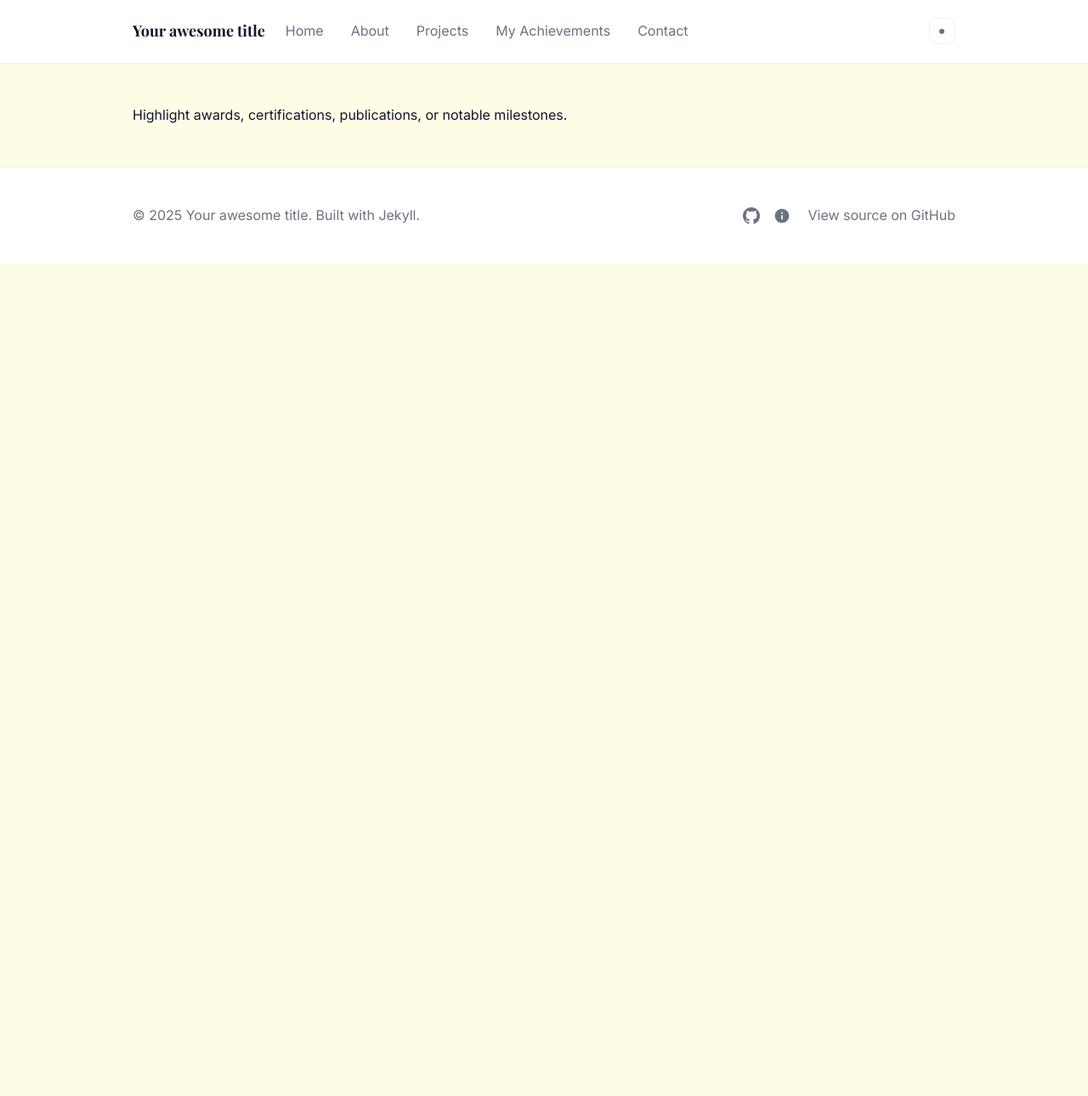
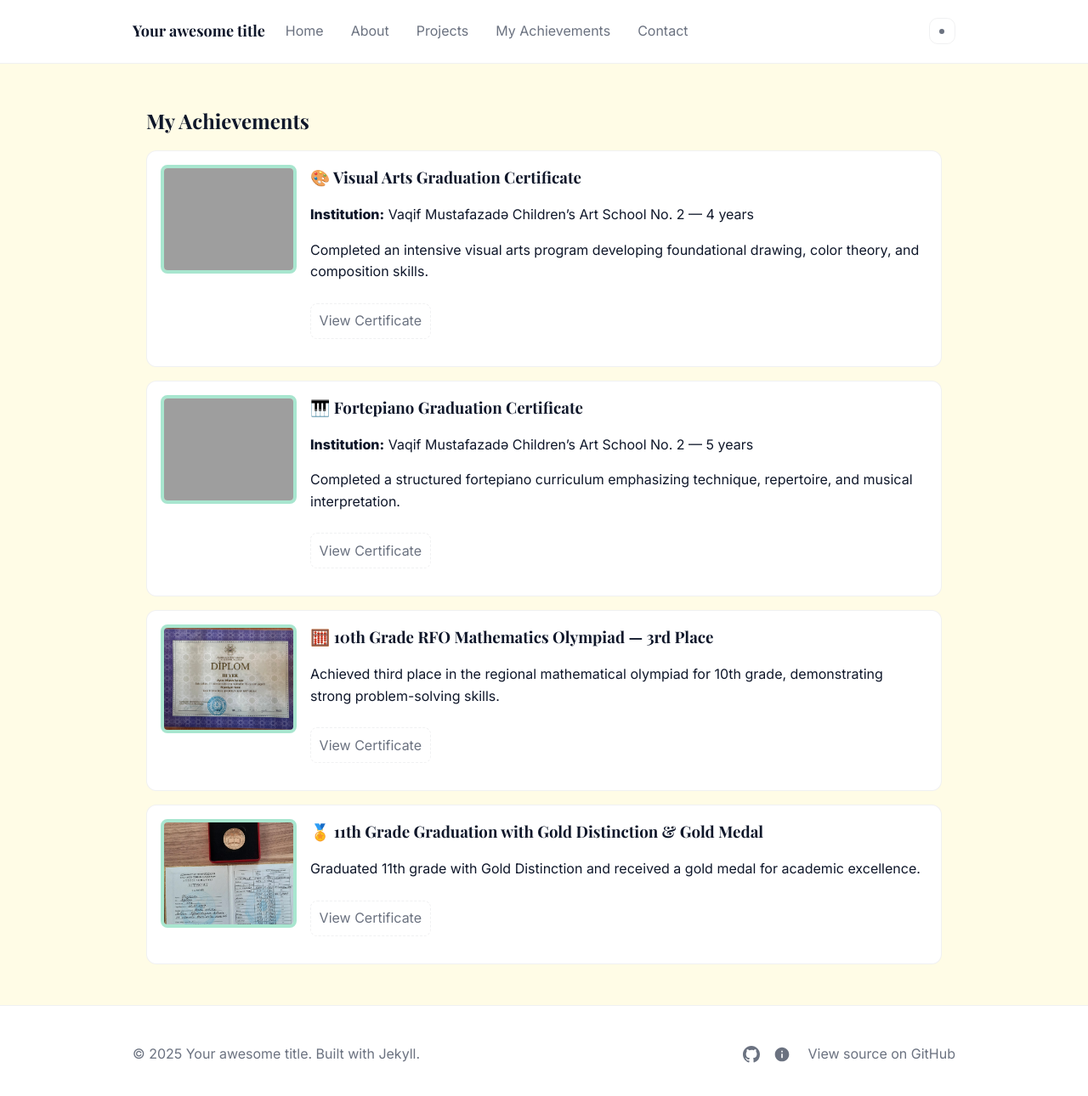
Before and after one commit to Alievva/site1101, a Jekyll site: the page built from _pages/achievements.md, in a window 1280 px wide and 1298 px high. Shown: the top 1290 px of the window at 85% size. Built offline with Jekyll 4.4.1, drawn with Linux system fonts in a browser that asks for light colours; grey boxes are pictures that could not be loaded.

Commit message:
Add My Achievements page with certificate links

```diff
--- a/_pages/achievements.md
+++ b/_pages/achievements.md
@@ -3,4 +3,56 @@ title: Achievements
 permalink: /achievements/
 ---
 
-Highlight awards, certifications, publications, or notable milestones.
+<section class="container">
+	<h1>My Achievements</h1>
+
+	<div class="achievements-list">
+
+		<article class="achievement">
+			<div class="thumb">
+				<img src="{{ "/assets/images/certificate_visual_arts.jpg" | relative_url }}" alt="Visual Arts Certificate">
+			</div>
+			<div class="meta">
+				<h3>🎨 Visual Arts Graduation Certificate</h3>
+				<p><strong>Institution:</strong> Vaqif Mustafazadə Children’s Art School No. 2 — 4 years</p>
+				<p>Completed an intensive visual arts program developing foundational drawing, color theory, and composition skills.</p>
+				<p><a class="view-cert" href="{{ "/assets/images/certificate_visual_arts.jpg" | relative_url }}" target="_blank" rel="noopener">View Certificate</a></p>
+			</div>
+		</article>
+
+		<article class="achievement">
+			<div class="thumb">
+				<img src="{{ "/assets/images/certificate_fortepiano.jpg" | relative_url }}" alt="Fortepiano Certificate">
+			</div>
+			<div class="meta">
+				<h3>🎹 Fortepiano Graduation Certificate</h3>
+				<p><strong>Institution:</strong> Vaqif Mustafazadə Children’s Art School No. 2 — 5 years</p>
+				<p>Completed a structured fortepiano curriculum emphasizing technique, repertoire, and musical interpretation.</p>
+				<p><a class="view-cert" href="{{ "/assets/images/certificate_fortepiano.jpg" | relative_url }}" target="_blank" rel="noopener">View Certificate</a></p>
+			</div>
+		</article>
+
+		<article class="achievement">
+			<div class="thumb">
+				<img src="{{ "/assets/images/certificate_rfo.jpg" | relative_url }}" alt="RFO Mathematics Certificate">
+			</div>
+			<div class="meta">
+				<h3>🧮 10th Grade RFO Mathematics Olympiad — 3rd Place</h3>
+				<p>Achieved third place in the regional mathematical olympiad for 10th grade, demonstrating strong problem-solving skills.</p>
+				<p><a class="view-cert" href="{{ "/assets/images/certificate_rfo.jpg" | relative_url }}" target="_blank" rel="noopener">View Certificate</a></p>
+			</div>
+		</article>
+
+		<article class="achievement">
+			<div class="thumb">
+				<img src="{{ "/assets/images/certificate_11th.jpg" | relative_url }}" alt="11th Grade Graduation Certificate">
+			</div>
+			<div class="meta">
+				<h3>🏅 11th Grade Graduation with Gold Distinction & Gold Medal</h3>
+				<p>Graduated 11th grade with Gold Distinction and received a gold medal for academic excellence.</p>
+				<p><a class="view-cert" href="{{ "/assets/images/certificate_11th.jpg" | relative_url }}" target="_blank" rel="noopener">View Certificate</a></p>
+			</div>
+		</article>
+
+	</div>
+</section>
--- a/assets/css/main.css
+++ b/assets/css/main.css
@@ -155,3 +155,18 @@ h1,h2,h3,h4{font-family:var(--font-serif);color:var(--text);margin:0 0 .5rem}
 @media (max-width:600px){
 	.project-media{height:140px}
 }
+
+/* Achievements */
+.achievements-list{display:flex;flex-direction:column;gap:1rem;margin-top:1rem}
+.achievement{display:flex;gap:1rem;align-items:flex-start;background:var(--surface);border:1px solid var(--border);padding:1rem;border-radius:12px}
+.achievement .thumb{flex:0 0 160px;border-radius:8px;overflow:hidden;border:4px solid var(--accent);background:var(--soft-cream)}
+.achievement .thumb img{display:block;width:160px;height:120px;object-fit:cover}
+.achievement .meta{flex:1}
+.achievement h3{margin:0 0 .5rem}
+.view-cert{display:inline-block;margin-top:.5rem;padding:.45rem .6rem;border-radius:8px;background:transparent;border:1px dashed var(--border);color:var(--muted);text-decoration:none;transition:background var(--ease-fast) ease,color var(--ease-fast) ease}
+.view-cert:hover{background:linear-gradient(90deg,var(--accent),var(--accent-2));color:#07211a}
+
+@media (max-width:700px){
+	.achievement{flex-direction:column;align-items:center;text-align:center}
+	.achievement .thumb img{width:220px;height:auto}
+}
```
